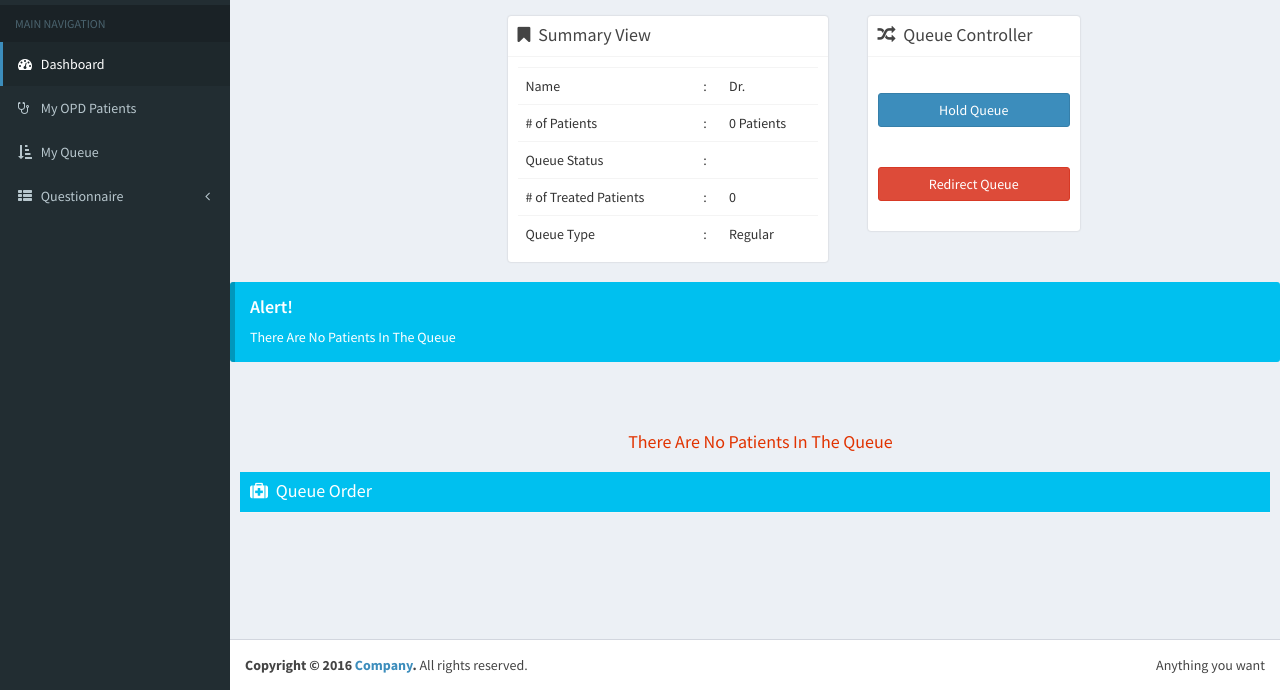
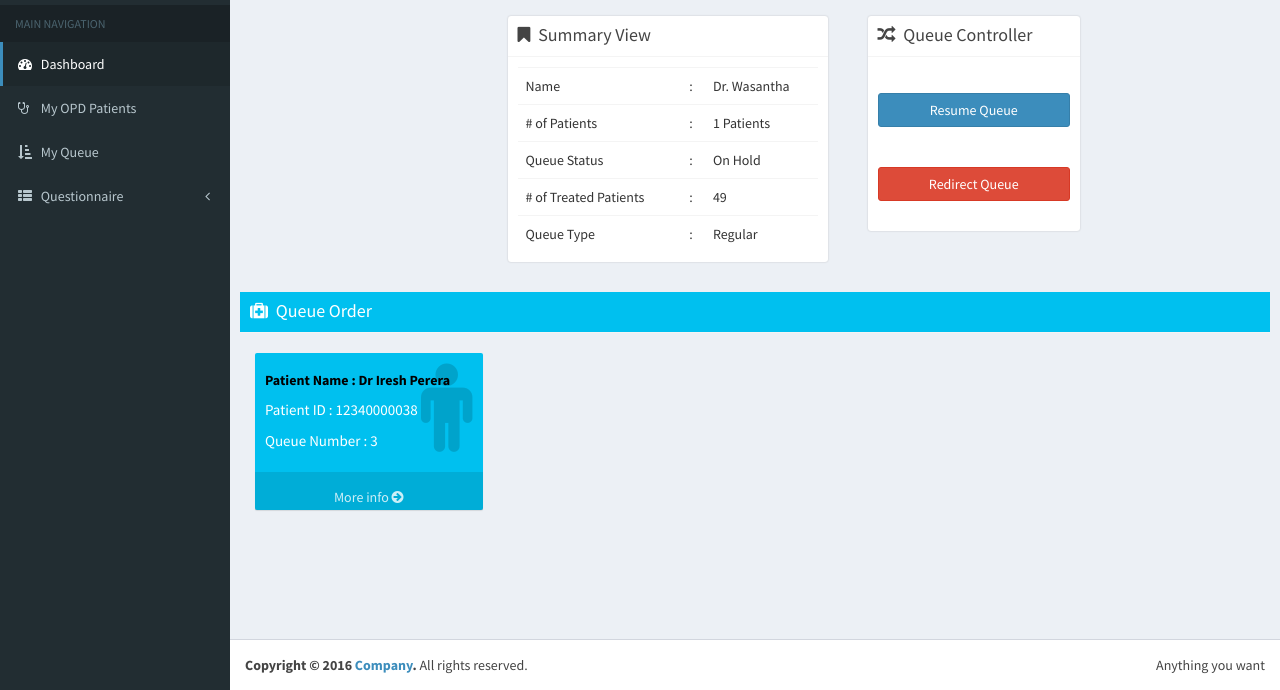
Before and after one commit to KiruthigaBalendran/AF, a website: page opd-module/public/views/index.html at #!/MyQueue in a window 1280 px wide. Shown: the part 110-800 px from the top of the page. Drawn offline with nearby package versions, Linux system fonts and the light colour scheme; some packages are replaced by stand-ins of ours.

Commit message:
Modified_MoreINFO_PVW

```diff
--- a/opd-module/public/models/PVW_opd.modules.js
+++ b/opd-module/public/models/PVW_opd.modules.js
@@ -21,7 +21,9 @@ myOPDApp.config(['$routeProvider',function ($routeProvider) {
         .when('/ViewQuestionnaire',{
             templateUrl : '../views/PVW_ViewQuestionnaire.html'
         })
-
+        .when('/PatientMoreInfo',{
+            templateUrl : '../views/PVW_PatientMoreInfo.html'
+        })
 
 
 }]);
--- a/opd-module/public/views/PVW_MyQueue.html
+++ b/opd-module/public/views/PVW_MyQueue.html
@@ -10,11 +10,11 @@
     </section>
     <br>
 
-    <section class="content">
+    <section class="content" ng-app="OPDApp_2">
         <!-- Small boxes (Stat box) -->
         <div class="row">
             <div class="col-md-4 col-md-offset-3">
-                <div class="box box-solid" style="box-shadow:0px 0px 2px rgba(0, 0, 0, 0.2)">
+                <div class="box box-solid" style="box-shadow: 0px 0px 2px rgba(0,0,0,0.2);">
                     <div class="box-header with-border">
                         <i class="fa fa-bookmark"></i>
                         <h3 class="box-title">Summary View</h3>
@@ -25,23 +25,23 @@
                             <tr>
                                 <td>Name </td>
                                 <td> : </td>
-                                <td>Dr.  </td>
+                                <td>Dr. Wasantha </td>
                             </tr>
                             <tr>
                                 <td># of Patients </td>
                                 <td> : </td>
-                                <td>0 Patients</td>
+                                <td>1 Patients</td>
                             </tr>
                             <tr>
                                 <td>Queue Status </td>
                                 <td> : </td>
-                                <td>
+                                <td>On Hold
                                 </td>
                             </tr>
                             <tr>
                                 <td># of Treated Patients </td>
                                 <td> : </td>
-                                <td>0</td>
+                                <td>49</td>
                             </tr>
                             <tr>
                                 <td>Queue Type </td>
@@ -56,18 +56,18 @@
             </div><!-- ./col -->
 
 
-            <div class="col-md-3" style="margin-top:-10px">
+            <div class="col-md-3" style="margin-top: -10px;">
                 <div class="box-body">
-                    <div class="box box-solid" style="box-shadow:0px 0px 2px rgba(0, 0, 0, 0.2)">
+                    <div class="box box-solid" style="box-shadow: 0px 0px 2px rgba(0,0,0,0.2);">
                         <div class="box-header with-border">
                             <i class="fa fa-random"></i>
                             <h3 class="box-title">Queue Controller</h3>
                         </div><!-- /.box-header -->
-                        <div class="box-body" style="margin-top:6px">
+                        <div class="box-body" style="margin-top: 6px;">
                             <br>
-                            <input class="btn btn-block btn-primary" onclick="" value="Hold Queue">
+                            <input class="btn btn-block btn-primary" onclick="window.location='../../queue_c/holdQueue'" value="Resume Queue">
                             <br><br>
-                            <input type="button" onclick="" value="Redirect Queue" class="btn btn-block btn-danger">
+                            <input class="btn btn-block btn-danger" onclick="window.location='../../queue_c/redirectQueue'" type="button" value="Redirect Queue">
                             <br>
                         </div><!-- /.box-body -->
                     </div><!-- /.box -->
@@ -76,17 +76,6 @@
 
         </div>
         <div class="row">
-
-
-            <div class="callout callout-info">
-                <h4>Alert!</h4>
-                <p>There Are No Patients In The Queue</p>
-            </div>
-            <center>
-                <br><br>
-                <h4 style="color: #E13300"> &nbsp;&nbsp;&nbsp;There Are No Patients In The Queue  </h4>
-            </center>
-
 
 
         </div>
@@ -102,6 +91,25 @@
                 </div><!-- /.box-header -->
 
                 <br>
+                <div class="col-lg-3 col-xs-4" onclick="clickhere()">
+                    <!-- small box -->
+                    <div class="small-box bg-aqua">
+                        <div class="inner">
+                            <h5><b style="color: black;">Patient Name : Dr Iresh Perera</b></h5>
+                            <p>Patient ID : 12340000038</p>
+                            <p>Queue Number : 3</p>
+                        </div>
+                        <div class="icon">
+                            <i class="fa fa-male"></i>
+                        </div>
+                        <a class="small-box-footer" style="padding-top: 15px;" href="#!PatientMoreInfo">
+                            More info <i class="fa fa-arrow-circle-right"></i>
+                        </a>
+                    </div>
+                </div>
+
+
+
 
             </div>
         </div><!-- /.row -->
@@ -113,3 +121,4 @@
 
 
     <script src="http://his.sliit.lk/OPD/Bootstrap/js/barcdeReader"></script>
+    <script src="../models/PVW_opd.modules.js"></script>
```
Also changed, not shown: opd-module/public/views/PVW_dashboard.html (+61 -34 lines).
